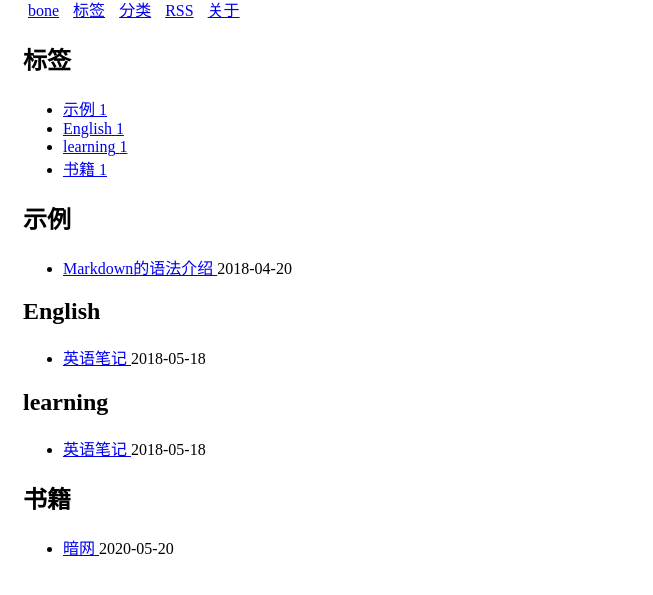
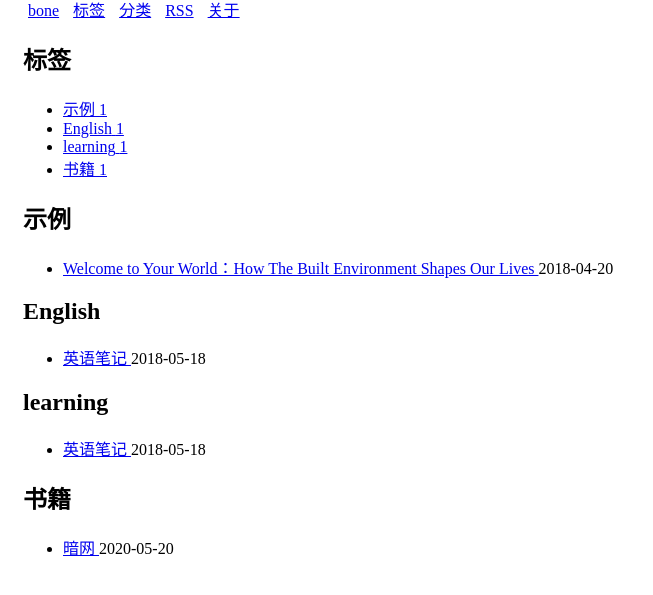
Before and after one commit to TerminusBot/terminus-jekyll-template, a Jekyll site: the page built from tags.html, in a window 1280 px wide and 900 px high, scrolled down 535 px. Shown: the top 595 px of the window, without its empty margins (0-653 px from the left). Built offline with Jekyll 4.4.1, drawn with Linux system fonts in a browser that asks for light colours.

Commit message:
Update 2020-06-28-Welcome-to-your-world.md

```diff
--- a/_posts/2020-06-28-Welcome-to-your-world.md
+++ b/_posts/2020-06-28-Welcome-to-your-world.md
@@ -2,7 +2,7 @@
 
 layout: post
 
-title: Markdown的语法介绍
+title: Welcome to Your World：How The Built Environment Shapes Our Lives
 
 date: 2018-04-20
 
@@ -10,12 +10,13 @@
 
 tags: 示例
 
-description: Markdown的语法介绍，很简单很好用是不是？
+description: 书摘
 
 ---
 # Welcome to Your World：How The Built Environment Shapes Our Lives
 ## 引言：下一次环境革命
-"环境"这个词会让大多数人想到自然，而“环境革命”会让大多数人想到人口过剩和污染，特别是碳排放造成的污染，碳排放量的增加意味着增加了温室气体的排放，从而导致我们现在要面临地球气温高这一问题。但是“环境”一词实质上只需要被理解成我们所处的地方、情形或状况，或者我们周围存在的物体。环境可能是生态的、社会的，也有可能是虚拟的或建构的。环境元素可能是草和树、肉和血、文字和图像、颜料和字节，也可能是砖块、沥青和钢铁。我们绝大多数人都生活在由砖块、石材、加工或者未加工过的木材、玻璃、钢铁、石膏板塑造和主导的环境里
+"环境"这个词会让大多数人想到自然，而"环境革命"会让大多数人想到人口过剩和污染，特别是碳排放造成的污染，碳排放量的增加意味着增加了温室气体的排放，从而导致我们现在要面临地球气温高这一问题。但是“环境”一词实质上只需要被理解成我们所处的地方、情形或状况，或者我们周围存在的物体。环境可能是生态的、社会的，也有可能是虚拟的或建构的。环境元素可能是草和树、肉和血、文字和图像、颜料和字节，也可能是砖块、沥青和钢铁。我们绝大多数人都生活在由砖块、石材、加工或者未加工过的木材、玻璃、钢铁、石膏板塑造和主导的环境里
+
 因为我们栖息和建造的环境会影响到我们和家人的健康，会让我们和家人变得聪明或愚蠢、宁静或消沉、激动或冷漠，而且这些影响很大程度上要归因于设计，所以设计得好、建构得当的环境会对我们的健康、认知能力和社会关系有所助益。这种环境能让我们每个人深深地体会到：我们不仅仅是因为一些现实因素比如劳动和资产情况而被重视，我们作为人的感性体验也很重要。所以，如何设置建筑、景观和城市空间，不能被当成是个人品位问题去对待。
 在第1章中，我们会评估当代建成环境的实际状况，观察它是如何照顾到，但在大多数情况下并没有照顾到人类想法、感受和行为的。在第2章中，我希望去解释人们是如何通过考察普通的城市景观和城市地标等，去体验建成环境的。而建成世界往往对我们的想法和个人生活、社会生活有着强大的塑造作用。接下来的第3~5章，我们会考察多种多样的建筑、景观、城市环境，来挖掘不同情况对建成环境体验的具体影响，包括决定、塑造和转变作用。例如我们在身体里（第3章）；我们在自然世界里（第4章）；我们在社会世界里（第5章）。在第6章中，我们会总结前述内容，来提出一些以人为中心设计建成环境的基本原则。最后一章，我们会在更大背景下讨论前述发现的启示作用，确立建成环境设计在促进人类幸福中的绝对中心地位，无论是现在还是将来。
 我们想为后代塑造什么样的世界和社会？这个问题今天依然像1942年那样紧迫。那一年，在德国摧毁了伦敦议会大厦（Houses of Parliament）的下议院（见图0-5）后，温斯顿·丘吉尔（Winston Churchill）敦促英国国会议员投票，支持按原样重建下议院，即原有的长方形体量，加上排成面对面的两列长凳，象征着英国的两大独立政党。丘吉尔坚持认为这种排列方式所代表的两党制，构成了英国议会民主制的支柱。在强调设计对日常体验的塑造作用时，丘吉尔宣称：“我们塑造出建筑，然后建筑塑造我们。”
```
